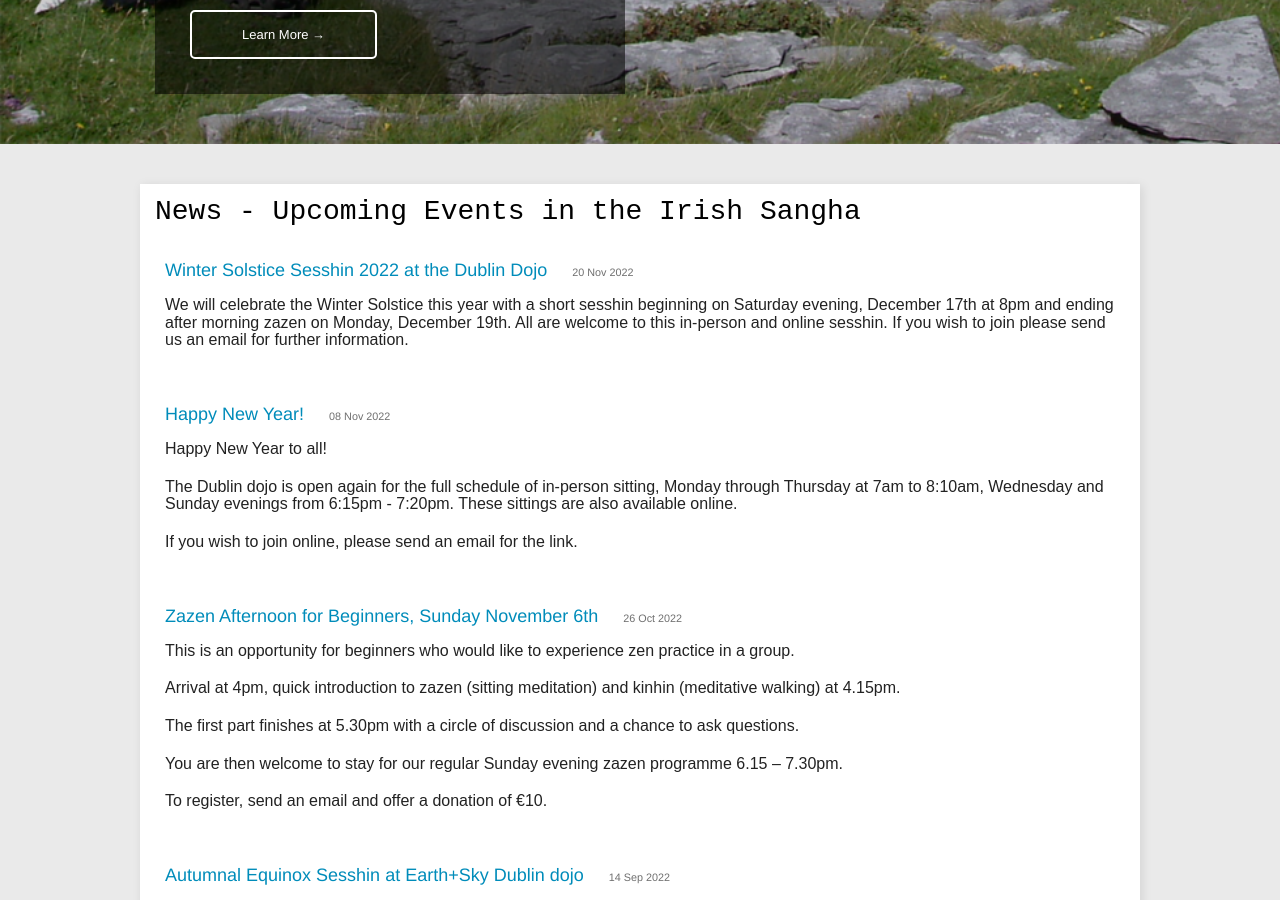
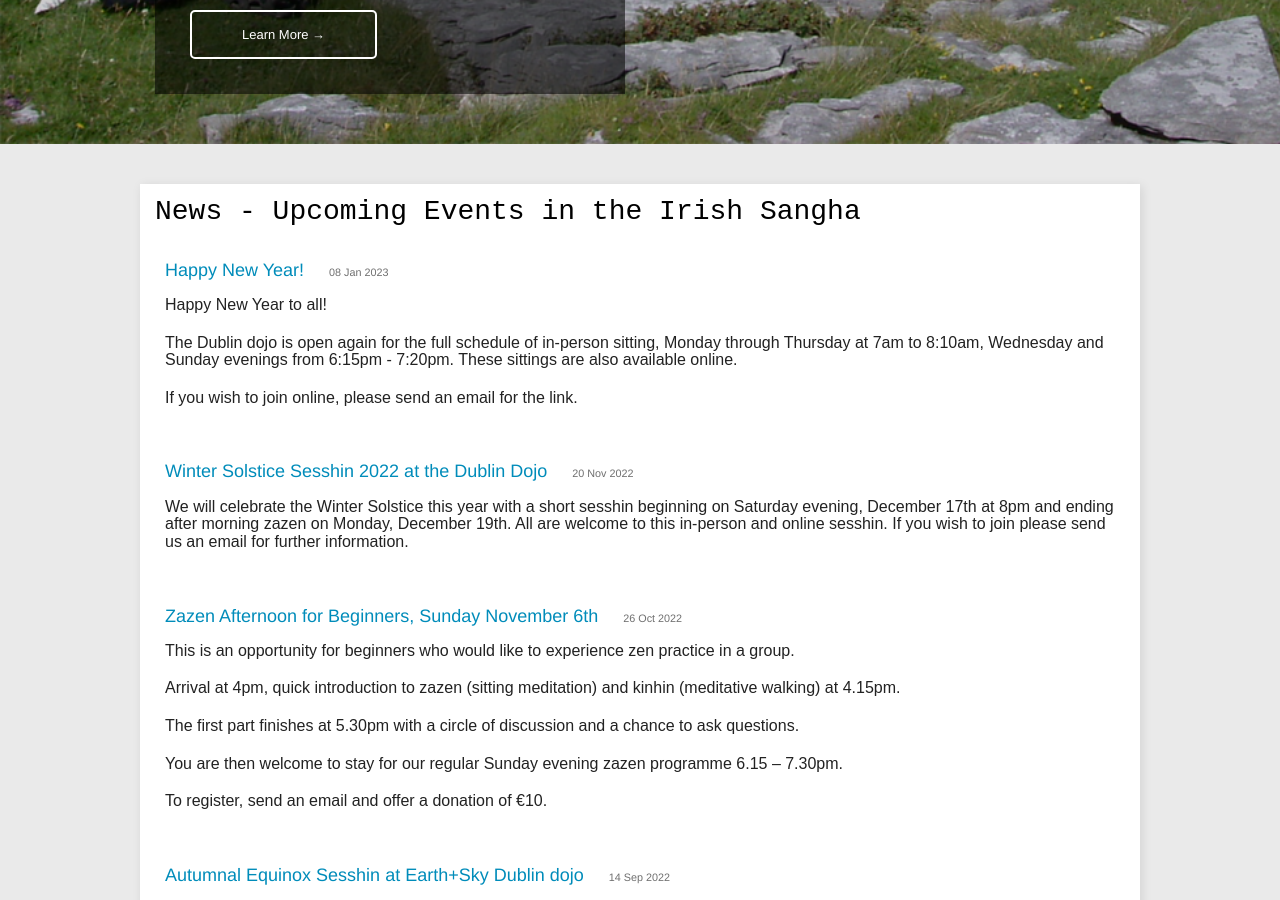
Before and after one commit to zen-ireland/zenireland.github.io, a Jekyll site: the page built from index.html, in a window 1280 px wide and 900 px high, scrolled down 465 px. Built offline with Jekyll 4.4.1, drawn with Linux system fonts in a browser that asks for light colours.

Commit message:
Update from Forestry.io Mary Laheen updated _posts/2022-11-08-days-and-times-for-in-person-zazen-from-now-until-dec.10th.md

```diff
--- a/_posts/2022-11-08-days-and-times-for-in-person-zazen-from-now-until-dec.10th.md
+++ b/_posts/2022-11-08-days-and-times-for-in-person-zazen-from-now-until-dec.10th.md
@@ -1,6 +1,6 @@
 ---
 layout: post
-date: 2022-11-08 11:09:22 +0000
+date: 2023-01-08 11:09:22 +0000
 title: Happy New Year!
 categories: Dublin
 
```
